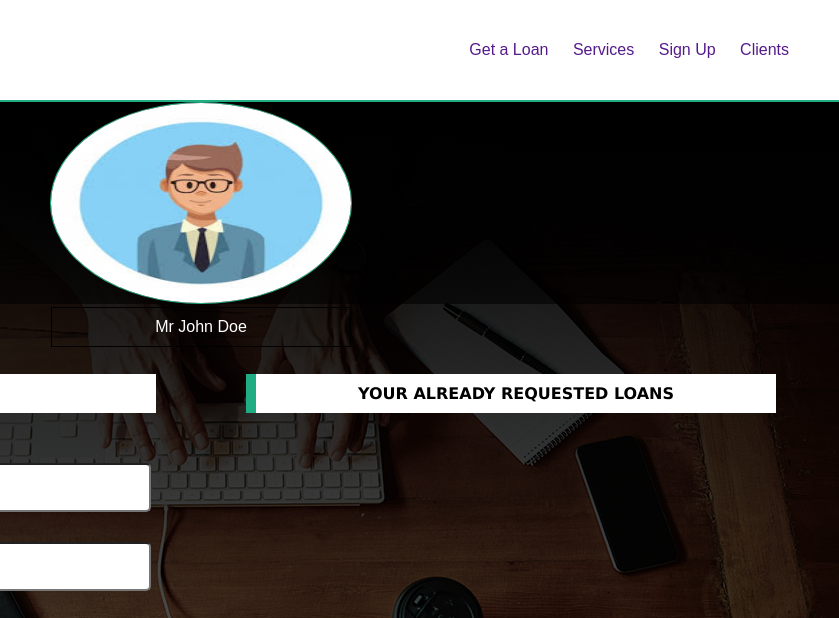
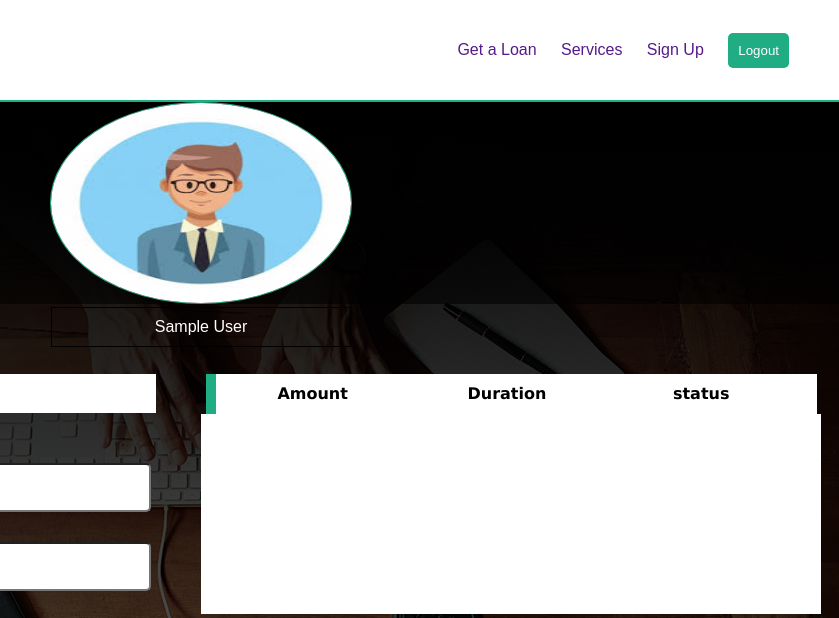
Before and after one commit to jbchinonso/loan_Management_system, a website: page profile.html in a window 1280 px wide. Shown: the top 618 px of the page, 441-1280 px from the left. Drawn offline with Linux system fonts and the light colour scheme; no server answers; sample sign-in values are in the browser's storage.

Commit message:
i added improved user profile and javascript file

```diff
--- a/loandb.json
+++ b/loandb.json
@@ -48,13 +48,16 @@
             "amount": 60000,
             "purpose": "for business improvement",
             "duration": "6 months",
+            "status": "pending",
             "customerId": "3"
+
         },
 
         {   "id":"2",
             "amount": 90000,
             "purpose": "to enble me pay my children's school fees",
             "duration": "9 months",
+            "status": "pending",
             "customerId": "3"
         },
 
@@ -62,6 +65,7 @@
             "amount": 160000,
             "purpose": "To enable me pay my house rent",
             "duration": "3 months",
+            "status": "pending",
             "customerId": "4"
         }
     ]
--- a/main.js
+++ b/main.js
@@ -12,7 +12,7 @@ $.ajax({
     dataType: "json",
     success: function(data){
         data.forEach(element => {
-            console.log(element);
+
             if(element.email == email && element.password == password){
                 const person ={
                     customerId : element.id,
@@ -20,15 +20,16 @@ $.ajax({
                     debt : element.loan
                 }
                 window.localStorage.setItem('user', JSON.stringify(person));
-                window.location.replace("profile.html")
+                window.location.replace("profile.html");
             }
+
+
         });
-
+        window.alert("Wrong Email or password!")
         }
     })
-   console.log(email);
+
 })
 
 
 }
-login();
--- a/profile.html
+++ b/profile.html
@@ -6,8 +6,9 @@
     <meta http-equiv="X-UA-Compatible" content="ie=edge">
     <title>LoanCorner - Get instant loan and keep your Business Runing</title>
     <script src="jquery-3.4.1.min.js" type="text/javascript"></script>
+    <script src="profile.js" type="text/javascript"></script>
     <link rel="stylesheet" href="style.css">
-    <script src="main.js"></script>
+    <link  rel="stylesheet" href="logincss.css">
 </head>
 <body>
 
@@ -19,7 +20,7 @@
                 <li><a href="" >Get a Loan</a></li>
                 <li><a href="" >Services</a></li>
                 <li><a href="" >Sign Up</a></li>
-                <li><a href="" >Clients</a></li>
+                <li><button class="login" onclick="logout()">Logout</button></li>
             </ul>
         </div>
     </section><div class="clear"></div>
@@ -28,7 +29,7 @@
 <section id="dashboard-header">
     <div class="profileimg">
         <img src="images/profile.jpg" alt="">
-        <div class="custname">Mr John Doe</div>
+        <div class="customer-name"></div>
     </div>
 </section>
 
@@ -46,8 +47,10 @@
 
 
     <div class="loans-requested">
-        <div class="requested-title">YOUR ALREADY REQUESTED LOANS</div>
 
+        <div class="headers"><div class = "header">Amount</div>
+        <div class= "header">Duration</div><div class = "header">status</div> </div>
+        <div class="request-container"></div>
 
     </div>
 </section>
--- /dev/null
+++ b/profile.js
@@ -0,0 +1,42 @@
+let user = JSON.parse(window.localStorage.getItem('user'))
+    if(!user){
+        window.location.replace('index.html');
+    }
+
+const logout = () =>{
+    window.localStorage.removeItem('user')
+    window.location.replace('index.html');
+}
+const ApI ="http://localhost:3000/customers/"+ `${user.customerId}` + "/requests"
+
+$(document).ready(function(){
+
+document.querySelector(".customer-name").textContent = user.name;
+let container = document.querySelector(".request-container")
+
+
+$.ajax({
+    type : "GET",
+    url : ApI,
+    dataType: "json",
+    success: function(data){
+         data.forEach(element => {
+           console.log(container);
+            console.log(element);
+            container.innerHTML +=
+            `<div class = "header">$${+element.amount}</div>
+            <div class= "header">${element.duration}</div><div class = "header"> ${element.status}</div><br />`
+         });
+    }
+
+
+
+
+})
+
+
+
+
+
+
+})
--- a/style.css
+++ b/style.css
@@ -232,7 +232,7 @@ body{
     margin: auto;
 }
 
-.custname{
+.customer-name{
     align-self: center;
     text-align: center;
     border: 1px solid black;
@@ -310,6 +310,33 @@ body{
     background: rgb(33, 173, 131);
 }
 
+.headers{
+    text-align: center;
+    width: 601px;
+    height: 40px;
+    font-family: Verdana, Geneva, Tahoma, sans-serif;
+    font-weight: 700;
+    margin: auto;
+    background: #fff;
+    border-left: 10px solid rgb(33, 173, 131);
+
+}
+
+
+.header{
+    width:29%;
+    padding: 10px;
+    float: left;
+    text-align: center;
+}
+
+.request-container{
+    width:100%;
+    background: white;
+    height: 200px;
+
+}
+
 .footer{
     height: 150px;
     background: linear-gradient(0,0,0,0.6) rgb(0, 0, 0);
```
Also changed, not shown: index.html (+2 -2 lines).
